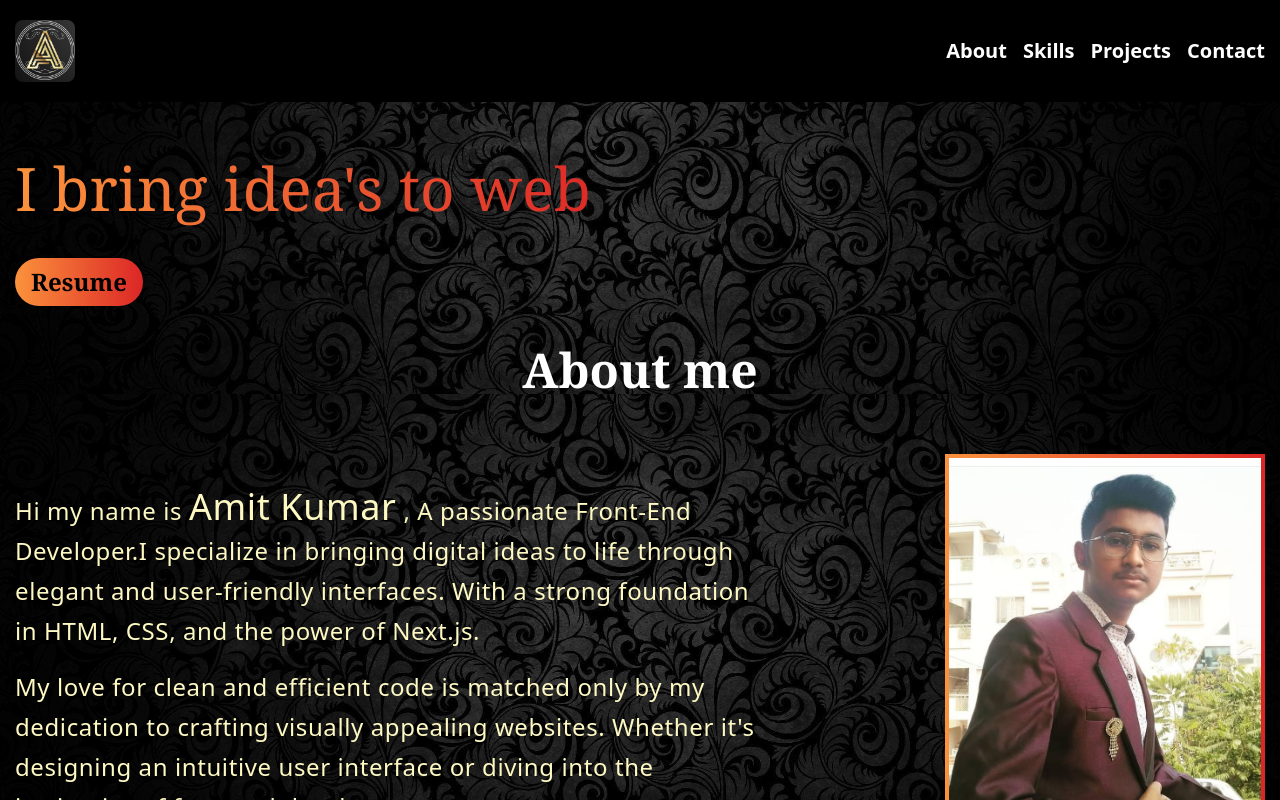
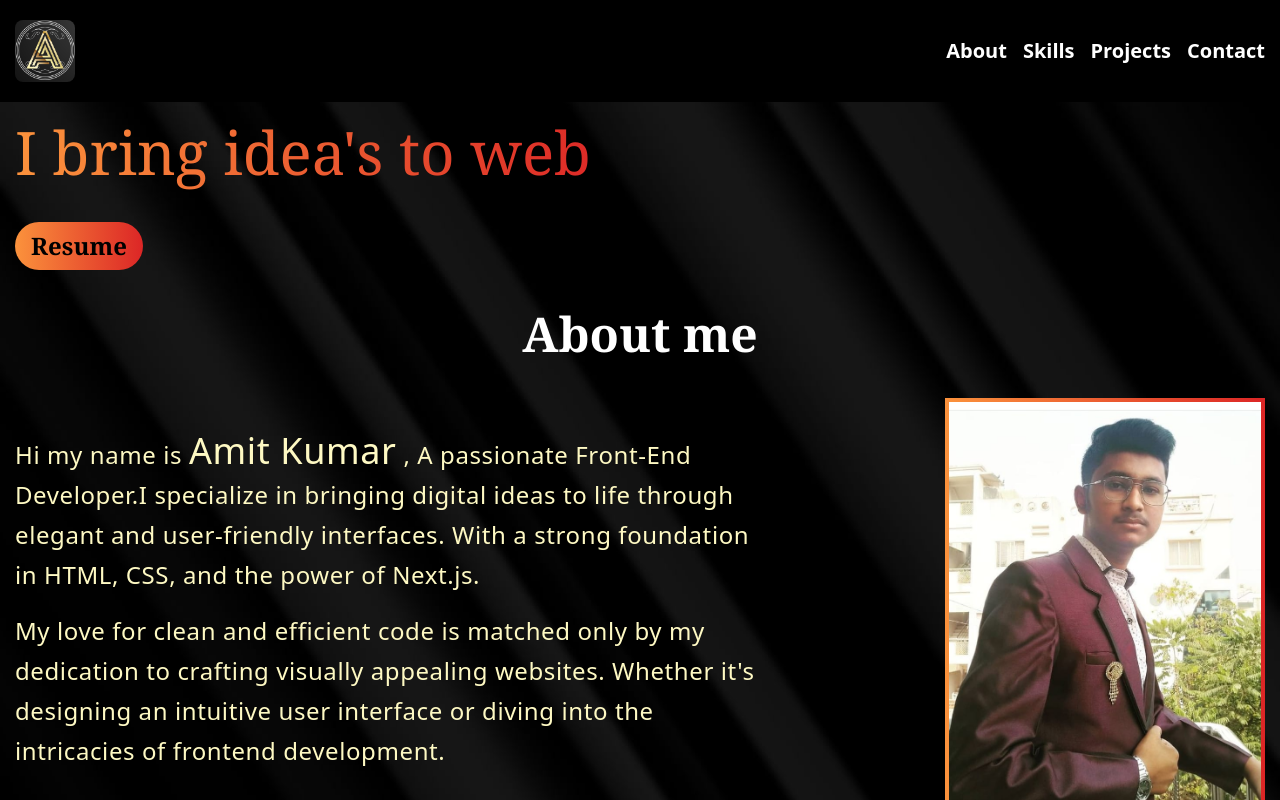
Before and after one commit to amitkumar256/myportfolio, a Next.js app: page / in a window 1280 px wide. Shown: the top 800 px of the page. Built offline with nearby package versions, Linux system fonts and the light colour scheme.

Commit message:
background changes

```diff
--- a/components/About.jsx
+++ b/components/About.jsx
@@ -5,9 +5,23 @@ const About = () => {
   return (
     <div
       className="bg-cover bg-center "
-      style={{ backgroundImage: "url('/Images/pxfuel.jpg')" }}
+      style={{ backgroundImage: "url('/Images/fotr.jpg')" }}
     >
       <div className="max-w-[1250px] mx-4  xl:mx-auto pt-10 pb-5 md:pt-5">
+        <h1 className="anim-typewriter font-serif text-3xl md:text-6xl text-transparent bg-gradient-to-r from-orange-400 to-red-600  bg-clip-text">
+          I bring idea&apos;s to web
+        </h1>
+        <button
+          className="w-32 p-1 sm:p-2 mt-5 rounded-[100px] hover:scale-110 font-semibold font-serif bg-gradient-to-r from-orange-400 to-red-600    text-lg sm:text-2xl transition-transform duration-500"
+          onClick={() => window.open("/resume.pdf")}
+        >
+          Resume
+        </button>
+        <div className="flex mt-10 justify-center" id="about">
+          <h1 className="text-white font-bold font-serif text-3xl md:text-5xl">
+            About me
+          </h1>
+        </div>
         <div className="pt-10  flex flex-col-reverse sm:flex-row sm:justify-between items-center   ">
           <div className="sm:w-3/5">
             <p className="text-xl sm:text-2xl text-yellow-100  leading-8 sm:leading-10 sm:tracking-wide pt-4 sm:pt-0">
--- a/components/Contact.jsx
+++ b/components/Contact.jsx
@@ -3,6 +3,10 @@ import Image from "next/image";
 
 const Contact = () => {
   return (
+    <div
+      className="bg-cover bg-center "
+      style={{ backgroundImage: "url('/Images/fotr.jpg')" }}
+    >
       <div className="max-w-[1250px]  mx-4 xl:mx-auto mt-10 md:mt-14">
         <div className=" pt-7 md:pt-14 pb-10 flex-col items-center justify-center flex md:flex-row md:justify-between">
           <Image
@@ -52,6 +56,7 @@ const Contact = () => {
           </div>
         </div>
       </div>
+    </div>
   );
 };
 
--- a/components/Hero.jsx
+++ b/components/Hero.jsx
@@ -4,7 +4,7 @@ const Hero = () => {
   return (
     <div
       className="bg-cover bg-center "
-      style={{ backgroundImage: "url('/Images/pxfuel.jpg')" }}
+      style={{ backgroundImage: "url('/Images/fotr.jpg')" }}
     >
       <div className="max-w-[1250px]  mx-4 xl:mx-auto pt-10 md:pt-14">
         <h1 className="anim-typewriter font-serif text-3xl md:text-6xl text-transparent bg-gradient-to-r from-orange-400 to-red-600  bg-clip-text">
--- a/pages/index.js
+++ b/pages/index.js
@@ -11,7 +11,6 @@ const index = () => {
   return (
     <div className='bg-black  '>
     <Navbar/>
-    <Hero/>
     <About/>
     <Skills/>
     <Project/>
```
Also changed, not shown: public/Images/fotr.jpg (added). Lines whose indentation alone changed are shown as unchanged.
